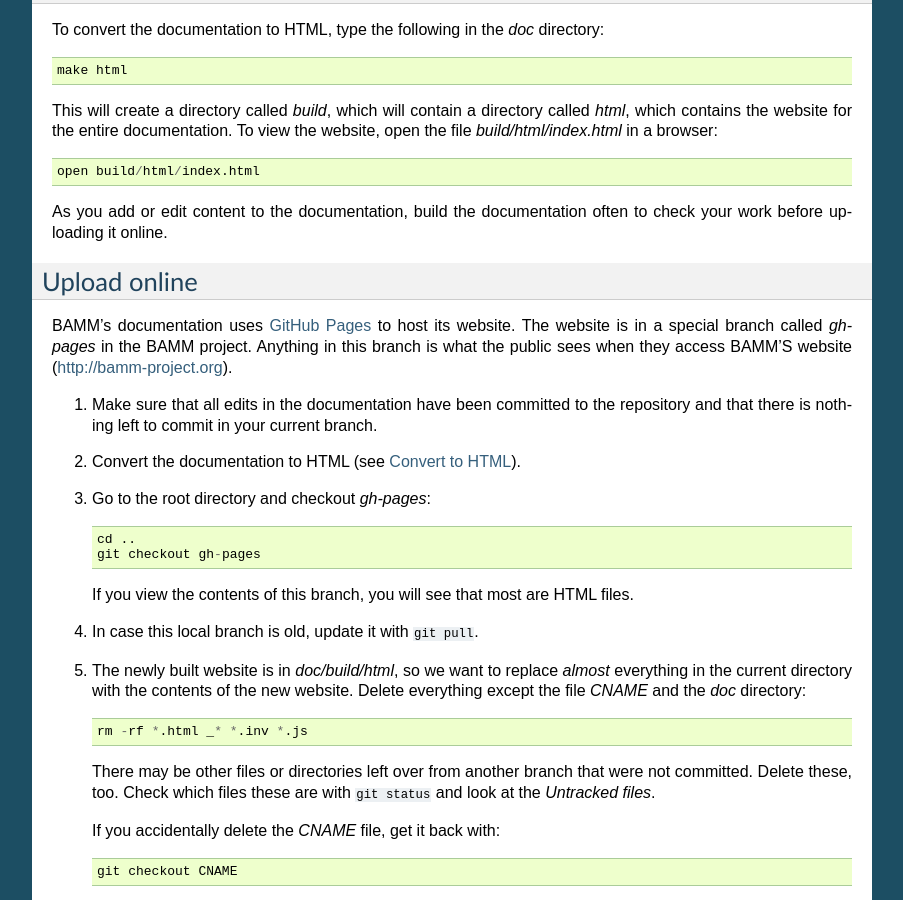
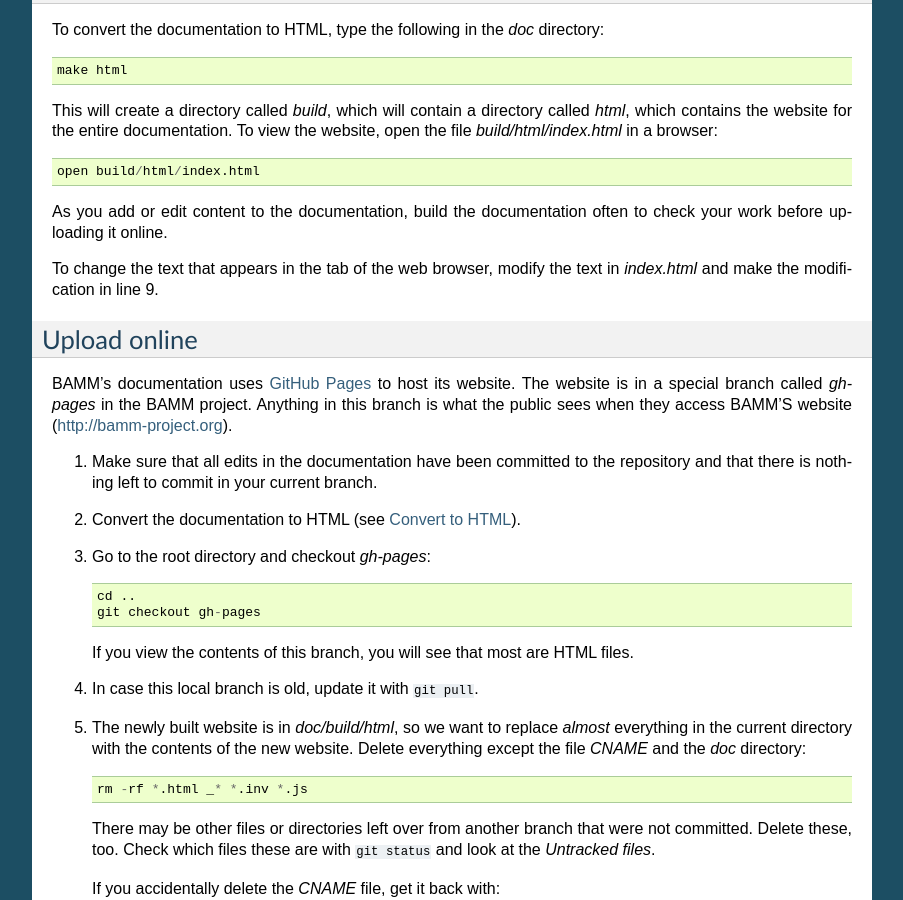
Before and after one commit to macroevolution/bamm-dev-guide, a Sphinx documentation site: the page built from source/documentation.rst, in a window 1280 px wide and 900 px high, scrolled down 702 px. Shown: the whole window, without its empty margins (198-1101 px from the left). Built offline with Sphinx 7.4.7, drawn with Linux system fonts in a browser that asks for light colours; formulas are drawn with MathJax 3.

Commit message:
Update documentation.rst
Documenting edit location for small snippet of text that appears at top of web page for bamm-project.org.

```diff
--- a/source/documentation.rst
+++ b/source/documentation.rst
@@ -73,6 +73,9 @@ As you add or edit content to the documentation,
 build the documentation often to check your work
 before uploading it online.
 
+To change the text that appears in the tab of the web browser, modify the text in *index.html*
+and make the modification in line 9.
+
 
 Upload online
 -------------
```
